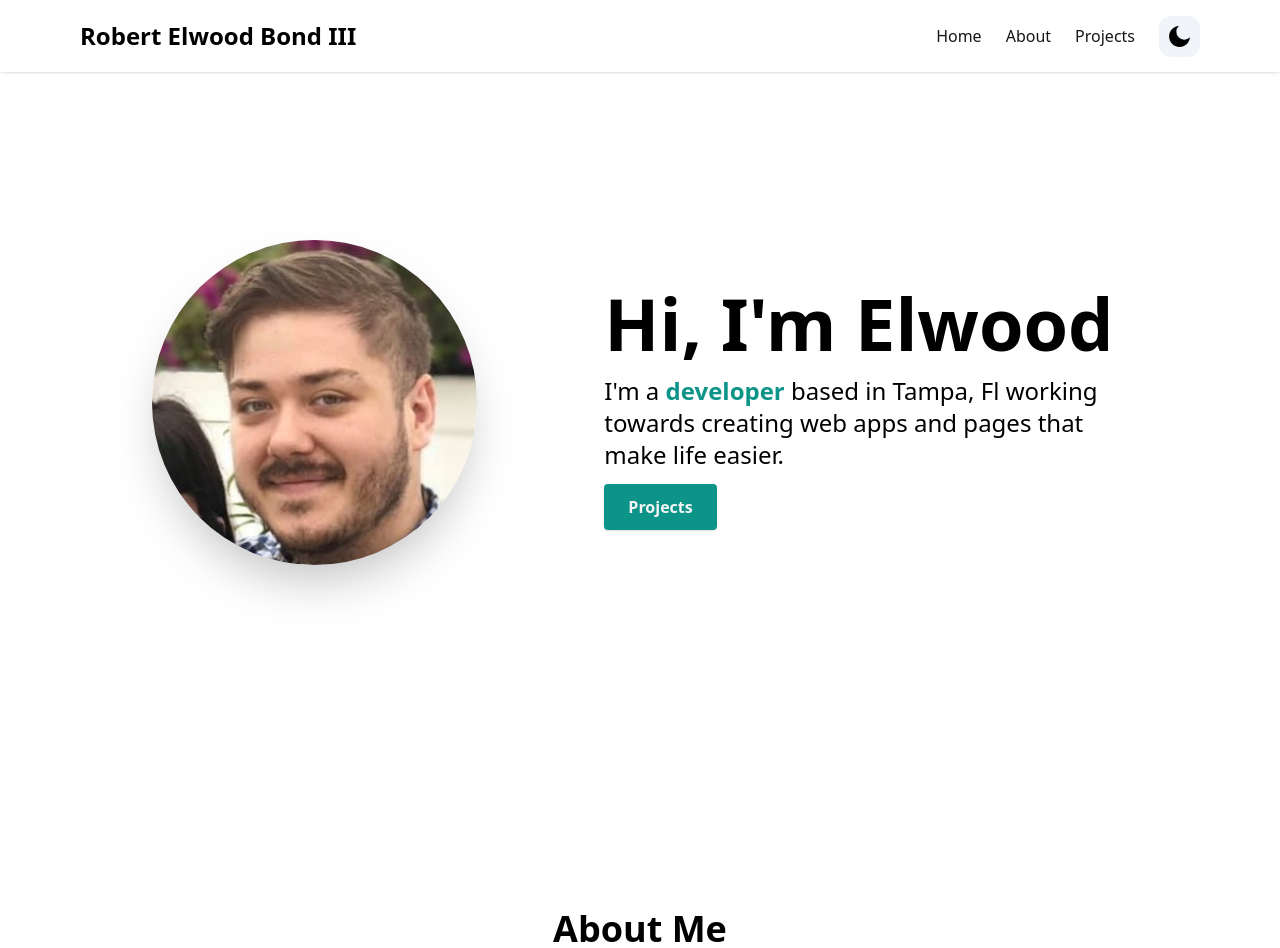
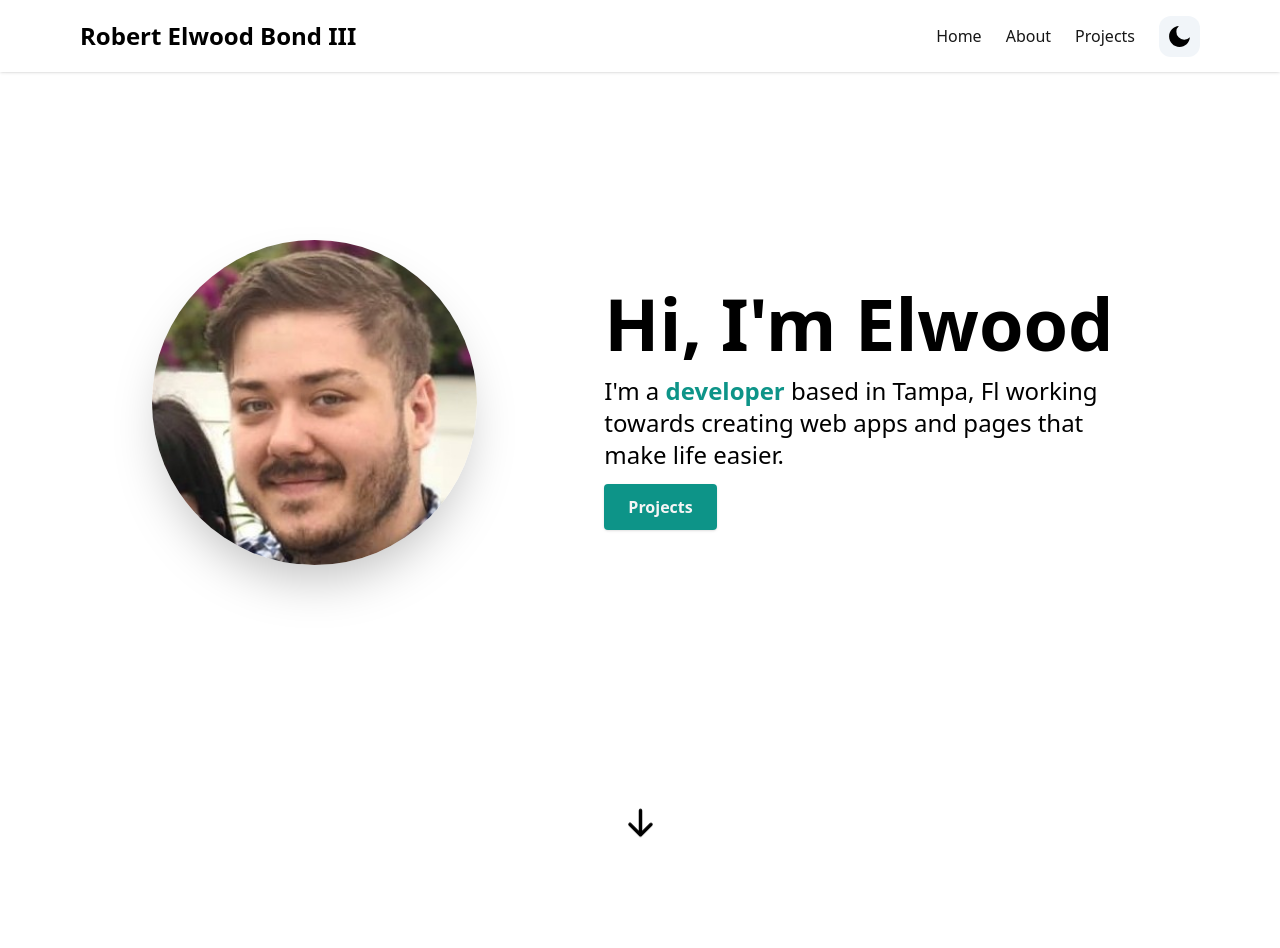
Before and after one commit to Elwoodbond/tailwindcss-and-nextjs-portfolio-final, a Next.js app: page / in a window 1280 px wide. Shown: the top 948 px of the page. Built offline with nearby package versions, Linux system fonts and the light colour scheme.

Commit message:
changed next version

```diff
--- a/components/HeroSection.tsx
+++ b/components/HeroSection.tsx
@@ -51,7 +51,7 @@ const HeroSection = () => {
           offset={-100}
           duration={500}
         >
-
+          <HiArrowDown size={35} className="animate-bounce" />
         </Link>
       </div>
     </section>
--- a/package.json
+++ b/package.json
@@ -15,7 +15,7 @@
     "@types/react-dom": "18.0.10",
     "eslint": "8.32.0",
     "eslint-config-next": "13.1.6",
-    "next": "13.1.6",
+    "next": "13.0.0",
     "next-themes": "^0.2.1",
     "react": "18.2.0",
     "react-dom": "18.2.0",
```
